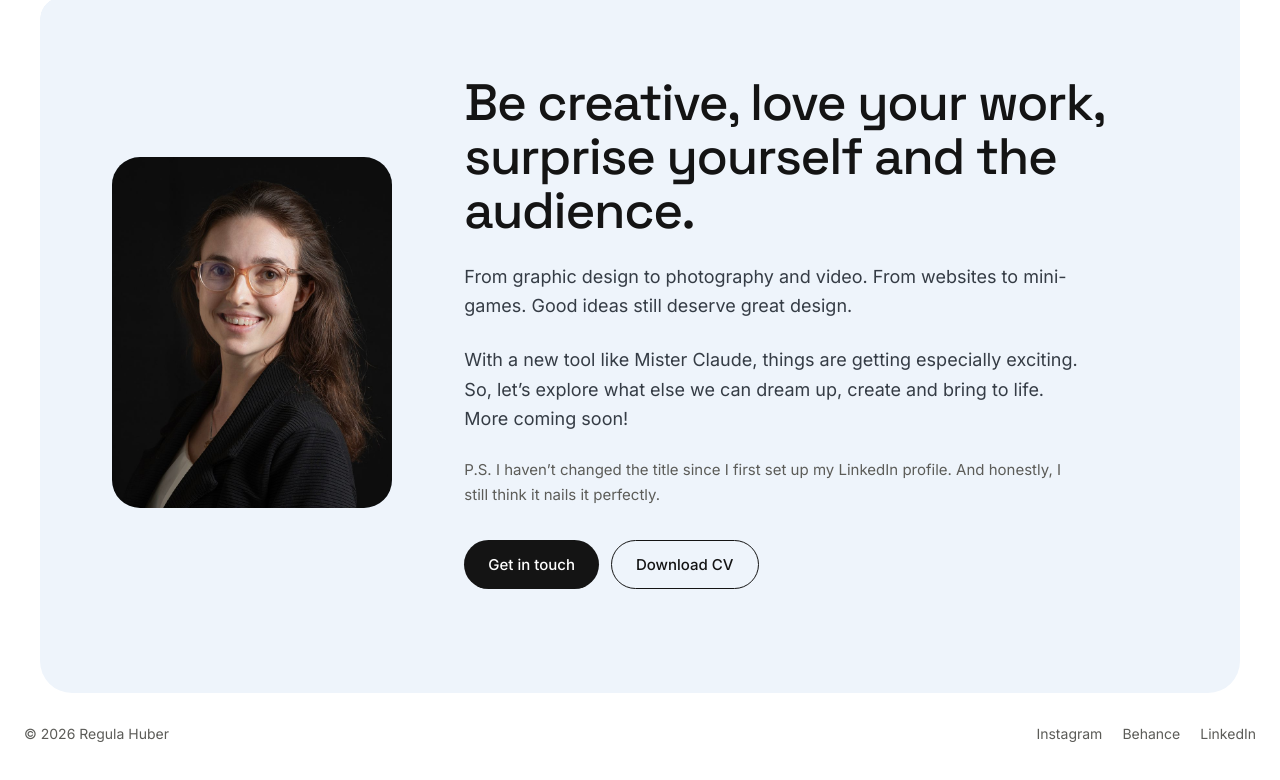
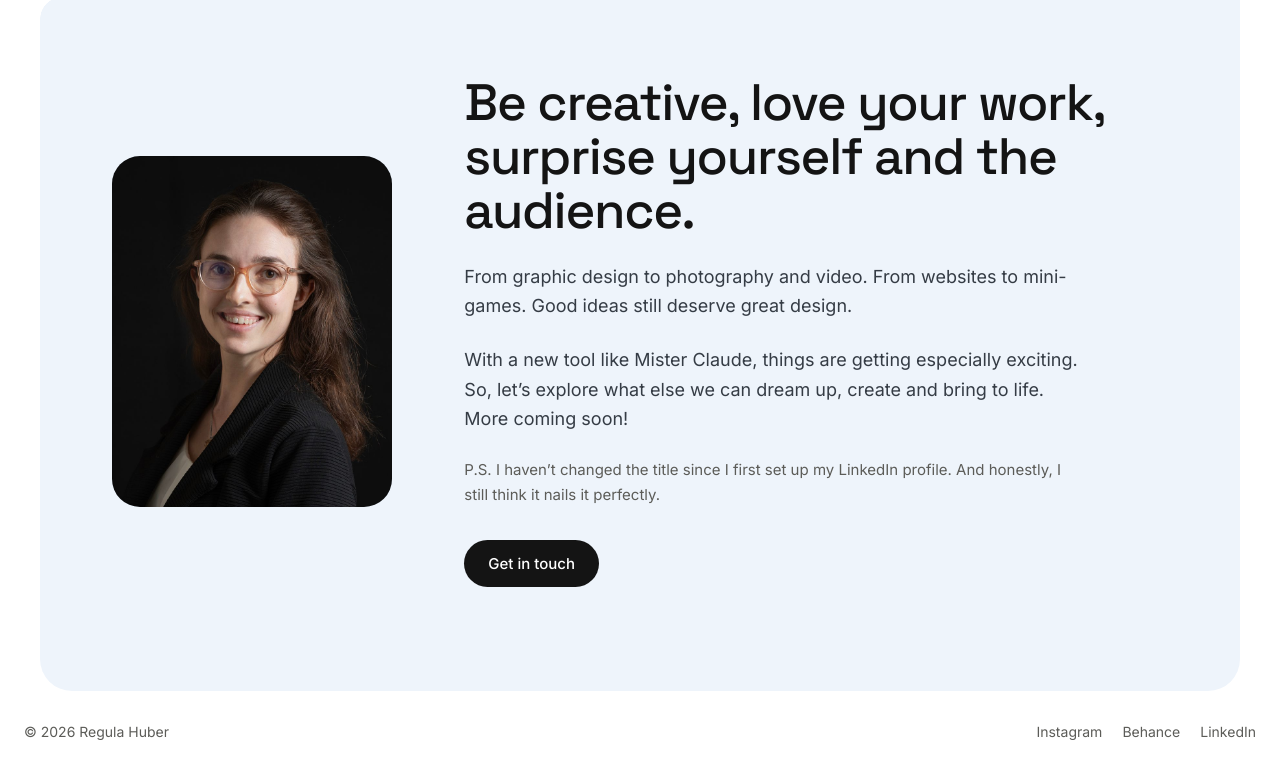
Before and after one commit to visuals-by-rh/visuals-by-rh.github.io, a plain HTML site: page index.html in a window 1280 px wide. Shown: the part 2717-3497 px from the top of the page. Drawn offline with Linux system fonts and the light colour scheme.

Commit message:
Remove Download CV button

```diff
--- a/index.html
+++ b/index.html
@@ -145,7 +145,6 @@
           <p class="about-ps" data-i18n="aboutText3">P.S. I haven’t changed the title since I first set up my LinkedIn profile. And honestly, I still think it nails it perfectly.</p>
           <div class="actions">
             <a href="mailto:[your@email]" class="btn btn-dark" data-i18n="contact">Get in touch</a>
-            <a href="#about" class="btn btn-outline" data-i18n="cv">Download CV</a>
           </div>
         </div>
       </div>
--- a/js/main.js
+++ b/js/main.js
@@ -134,7 +134,7 @@
     aboutText1: 'Von Grafikdesign über Fotografie bis Video. Von Websites bis zu Mini-Games. Gute Ideen verdienen nach wie vor grossartiges Design.',
     aboutText2: 'Mit einem neuen Tool wie Mister Claude wird es besonders spannend. Lass uns also entdecken, was wir uns sonst noch ausdenken, gestalten und zum Leben erwecken können. Mehr folgt bald!',
     aboutText3: 'P.S. Den Titel habe ich nicht mehr geändert, seit ich mein LinkedIn-Profil eingerichtet habe. Und ehrlich gesagt bringt er es für mich immer noch perfekt auf den Punkt.',
-    contact: 'Kontakt aufnehmen', cv: 'Lebenslauf herunterladen',
+    contact: 'Kontakt aufnehmen',
     filterLabel: 'Nach Kategorie filtern', all: 'Alle', portraits: 'Porträts', branding: 'Branding',
     events: 'Events', wedding: 'Hochzeit', sport: 'Sport', noItems: 'Noch keine Projekte in dieser Kategorie.',
     print: 'Print',
```
